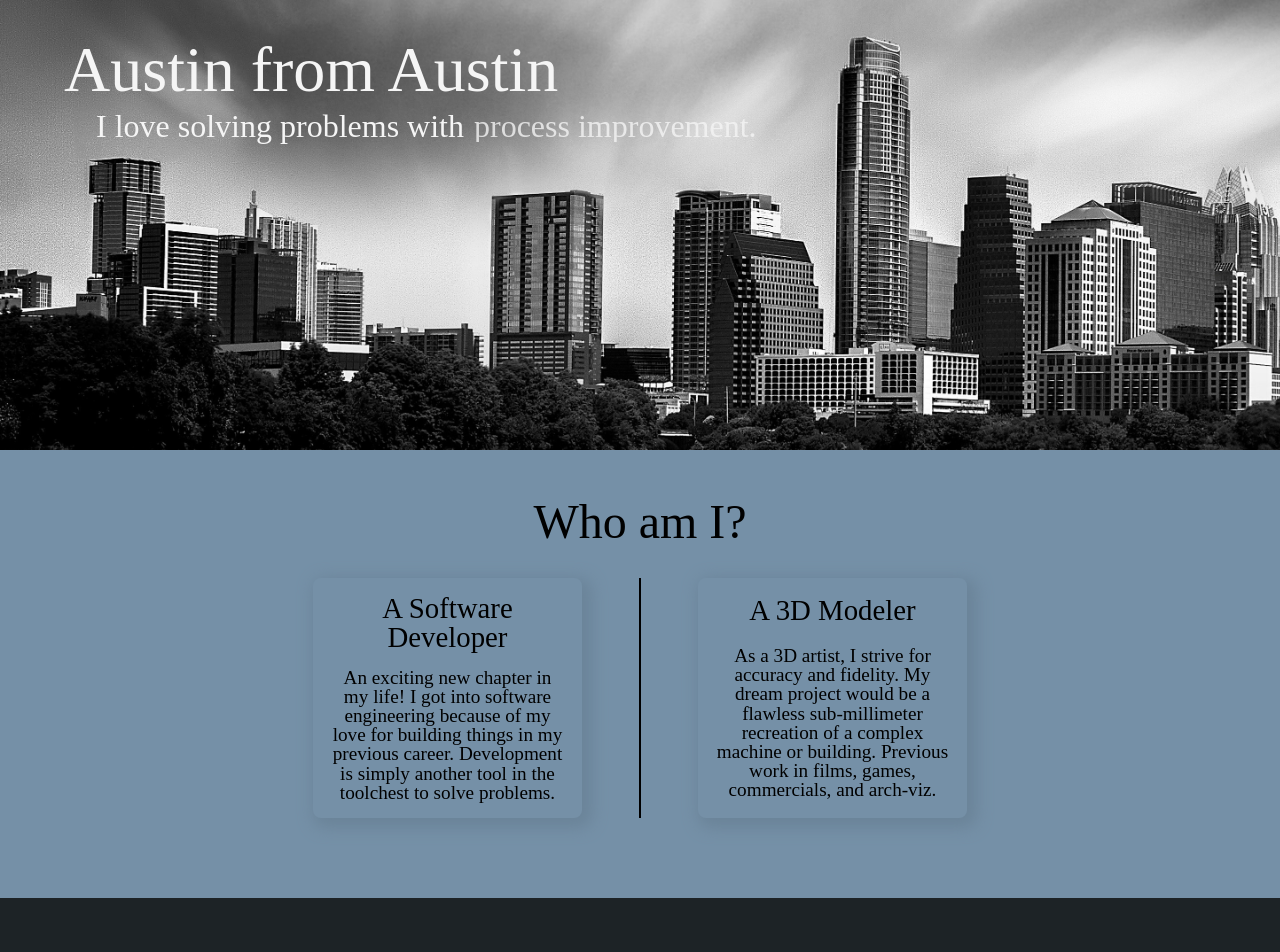
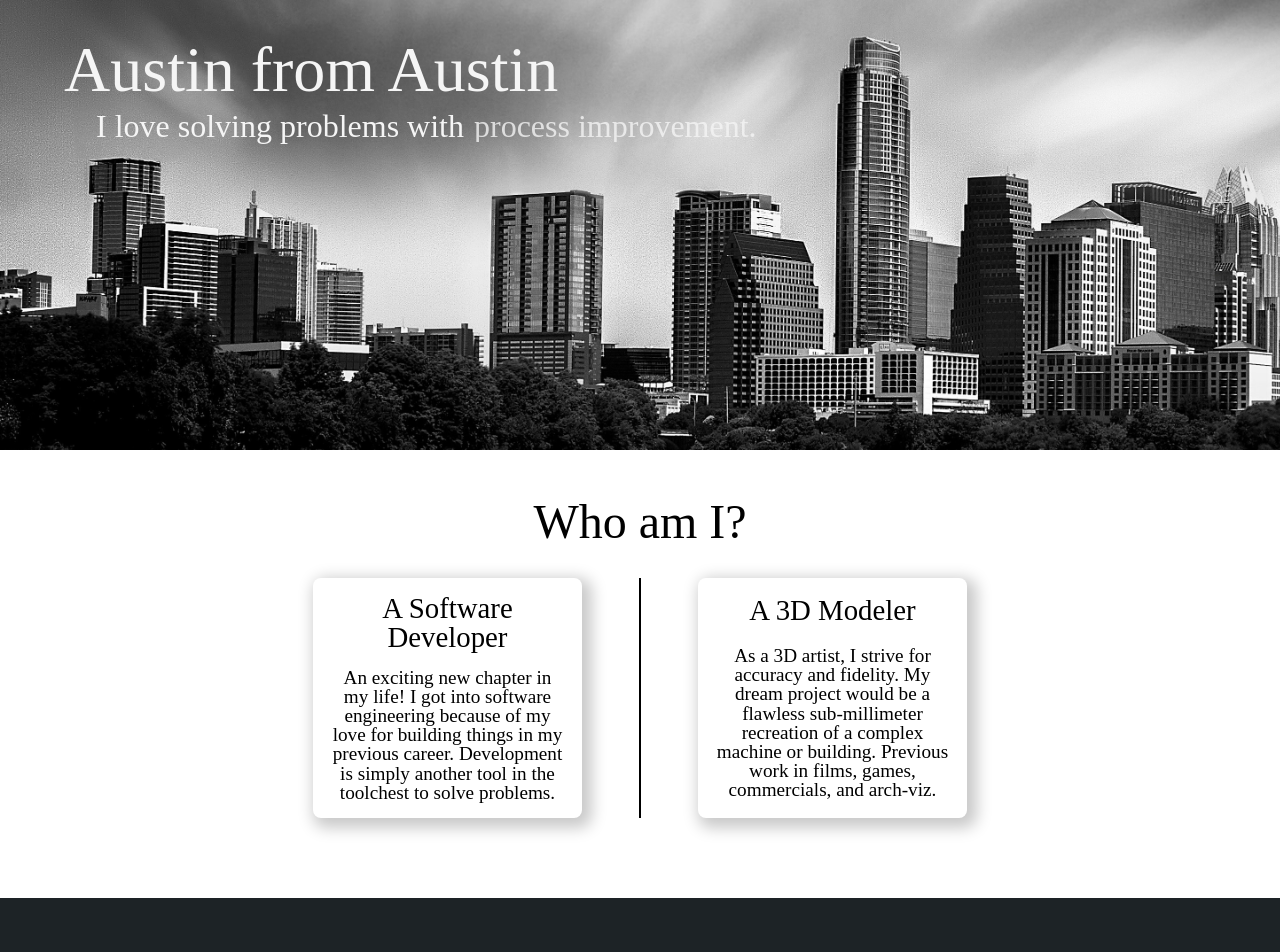
Before and after one commit to austie702/my-personal-site, a React (Create React App) app: page / in a window 1280 px wide. Shown: the top 952 px of the page. Built offline with nearby package versions, Linux system fonts and the light colour scheme.

Commit message:
change background of Who Am I section to white

```diff
--- a/src/App.css
+++ b/src/App.css
@@ -176,7 +176,7 @@ table {
   padding: 0% 20%;
   color: black;
   text-align: center;
-  background-color: #7590a7;
+  /* background-color: #7590a7; */
   /* background-color: #bb1333; */
 }
 
@@ -201,7 +201,7 @@ table {
   padding: 1em;
   border-radius: .5em;
   /* box-shadow: 5px 5px 15px 5px #a7112d; */
-  box-shadow: 5px 5px 15px 5px #6b8499;
+  box-shadow: 5px 5px 15px 5px #c9c9c9;
 }
 
 .i-am-a:hover {
```
